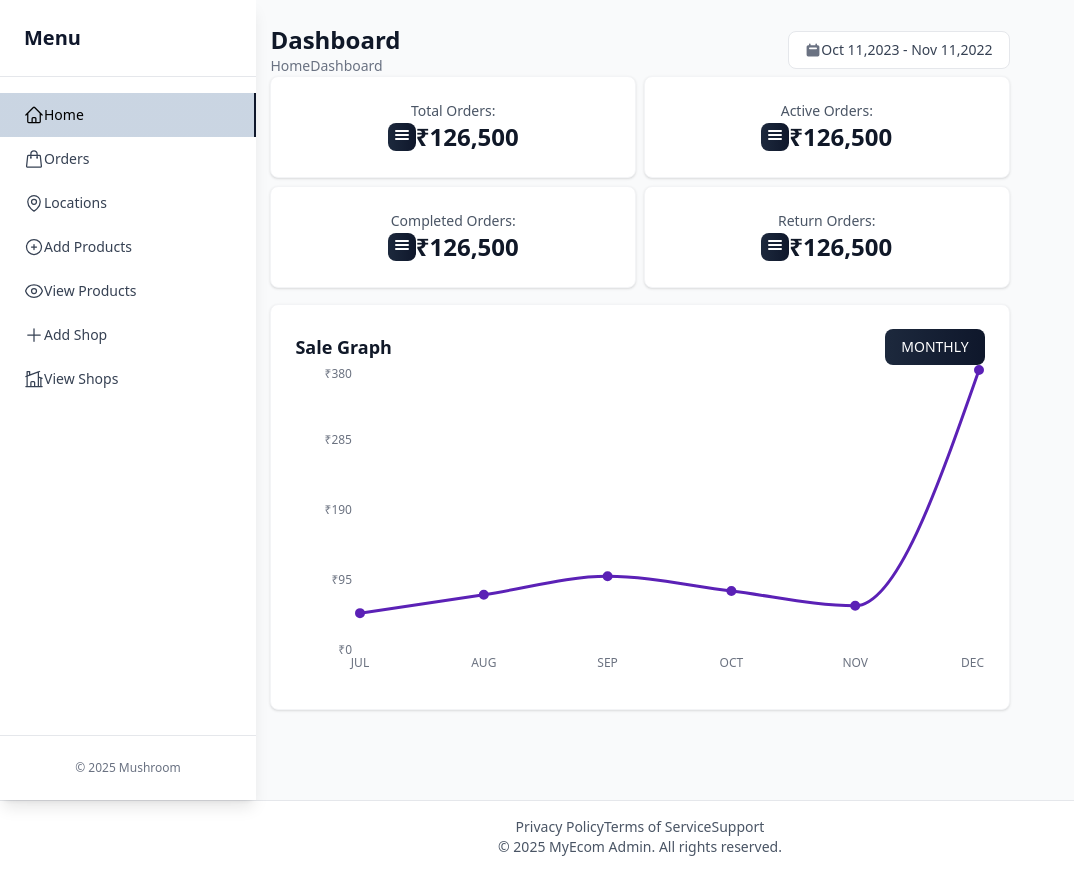
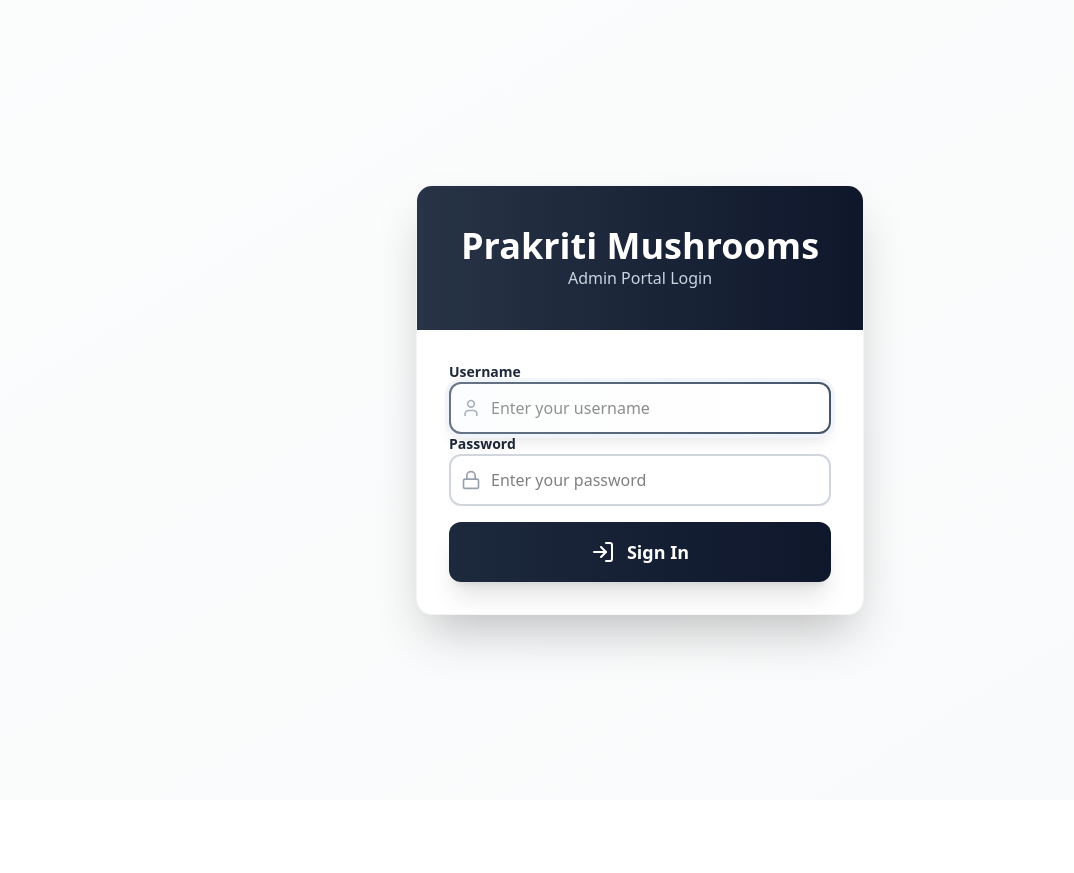
Before and after one commit to Siddesh-2004/Mushroom-Ecommerce-Website, a React (Vite) app in the folder adminFrontend/: page / in a window 1280 px wide. Shown: the whole page, without its empty margins (0-1074 px from the left). After the commit the page ends 800 px from the top, so only its background shows below. Built offline with nearby package versions, Linux system fonts and the light colour scheme.

Commit message:
by mistake i came to main

```diff
--- a/adminFrontend/src/App.jsx
+++ b/adminFrontend/src/App.jsx
@@ -8,7 +8,10 @@ import Orders from "./pages/Orders";
 import ViewProducts from "./pages/viewproduct";
 import AddShop from "./pages/AddShop";
 import ViewShops from "./pages/ViewShops";
+import Login from "./pages/login";
+import { useState } from "react";
 function App() {
+  const [isLoggedIn,setIsLoggedIn]=useState(false);
 const router =createBrowserRouter(
   createRoutesFromElements(
     <Route path="/" element={<Layout/>}>
@@ -22,6 +25,10 @@ const router =createBrowserRouter(
     </Route>
   )
 )
+if(!isLoggedIn)
+  return(
+    <Login/>
+  )
 return (
     <>
        <RouterProvider router={router}/>
--- a/adminFrontend/src/pages/login.jsx
+++ b/adminFrontend/src/pages/login.jsx
@@ -1,7 +1,7 @@
 import React, { useState } from 'react';
 import { User, Lock, LogIn } from 'lucide-react';
 
-export default function LoginPage() {
+export default function Login() {
   const [formData, setFormData] = useState({
     username: '',
     password: ''
@@ -35,8 +35,6 @@ export default function LoginPage() {
 
     if (!formData.password) {
       newErrors.password = 'Password is required';
-    } else if (formData.password.length < 6) {
-      newErrors.password = 'Password must be at least 6 characters';
     }
 
     setErrors(newErrors);
@@ -46,19 +44,20 @@ export default function LoginPage() {
   const handleSubmit = async (e) => {
     e.preventDefault();
 
+
     if (!validateForm()) {
       return;
     }
+    const userName=formData.username;
+    const password=formData.password;
 
-    setIsSubmitting(true);
 
-    // Simulate API call
-    await new Promise(resolve => setTimeout(resolve, 1500));
+    // setIsSubmitting(true);
 
-    setIsSubmitting(false);
 
-    // Handle successful login (redirect, etc.)
-    alert('Login successful!');
+    // setIsSubmitting(false);
+
+
   };
 
   return (
@@ -78,7 +77,7 @@ export default function LoginPage() {
                 <span className="text-2xl sm:text-3xl">🍄</span>
               </div> */}
               <h1 className="text-2xl sm:text-3xl lg:text-4xl font-bold text-white mb-2">
-                Mushrooms
+                Prakriti Mushrooms
               </h1>
               <p className="text-slate-300 text-sm sm:text-base">
                 Admin Portal Login
@@ -100,7 +99,9 @@ export default function LoginPage() {
                     <User className="h-5 w-5 text-gray-400" />
                   </div>
                   <input
+                  autoFocus
                     type="text"
+                    autoComplete='off'
                     name="username"
                     value={formData.username}
                     onChange={handleInputChange}
@@ -198,11 +199,11 @@ export default function LoginPage() {
         </div>
 
         {/* Footer */}
-        <div className="text-center mt-6 sm:mt-8">
+        {/* <div className="text-center mt-6 sm:mt-8">
           <p className="text-gray-500 text-sm">
             © 2025 Mushrooms Admin Portal. All rights reserved.
           </p>
-        </div>
+        </div> */}
       </div>
     </div>
   );
```
